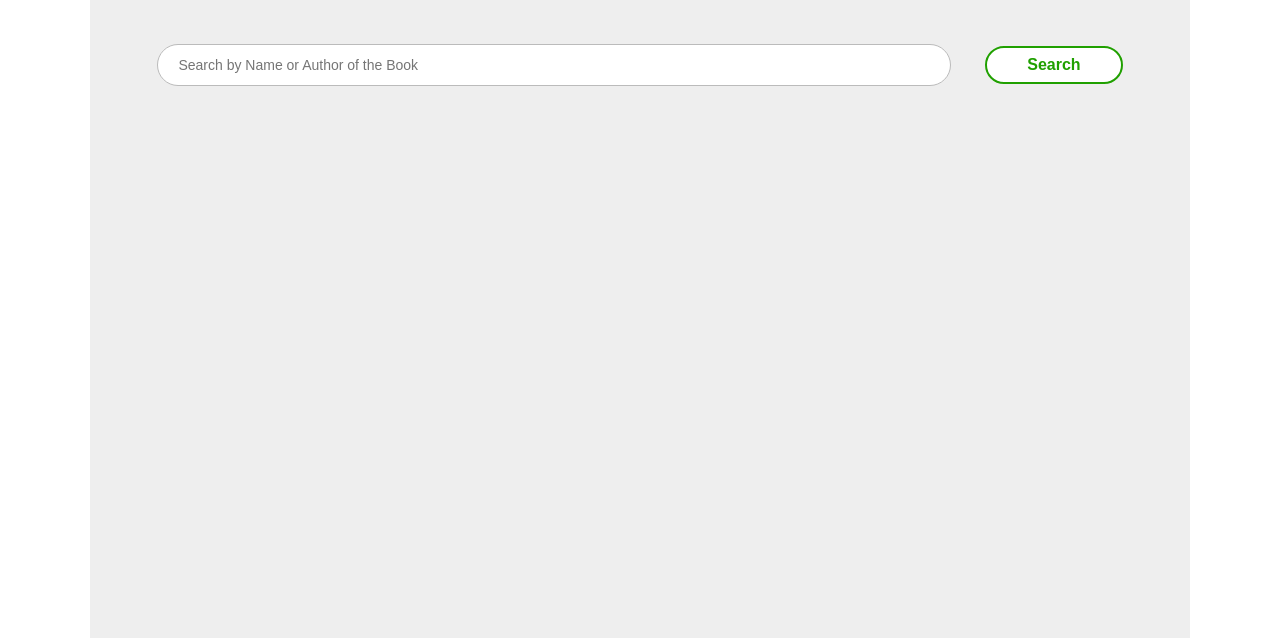
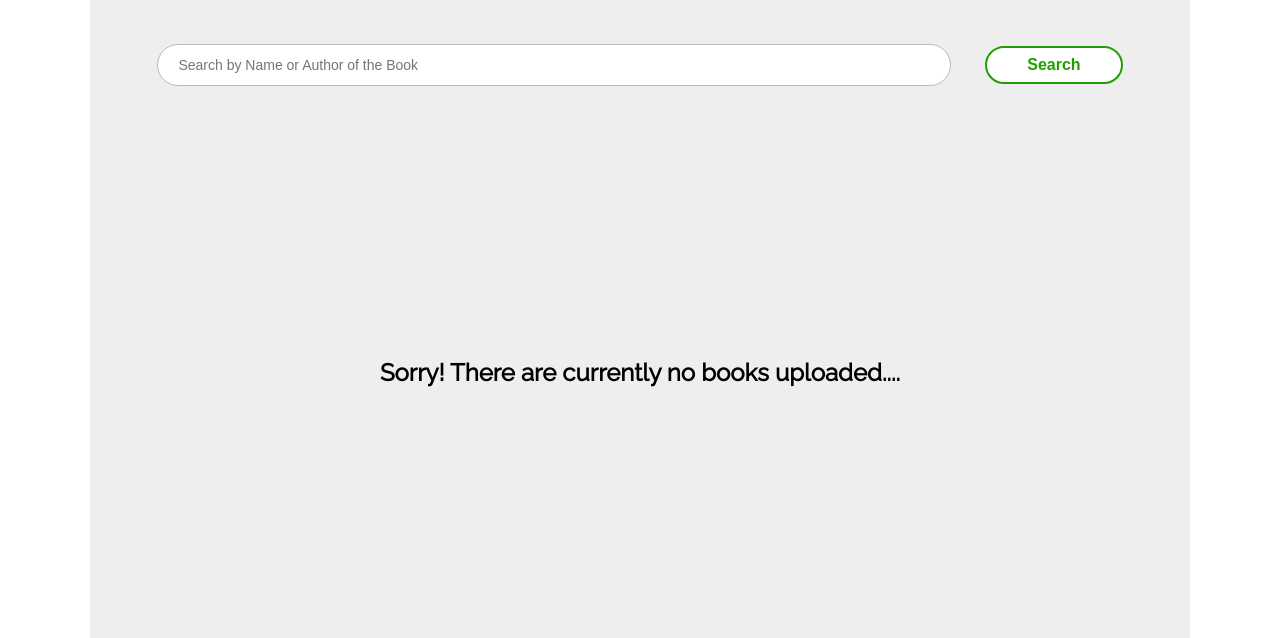
Before and after one commit to passedonwisdom/PassedOnWisdom, a Django app: page /buyAProduct in a window 1280 px wide. Shown: the part 274-912 px from the top of the page. Run offline with Django 3.2, Linux system fonts and the light colour scheme; data that the repository does not hold is empty; some libraries are stand-ins or nearby versions.

Commit message:
added currently no books

```diff
--- a/templates/aboutUs.html
+++ b/templates/aboutUs.html
@@ -18,7 +18,7 @@
         <h1 style="text-align: center;">About Us</h1><hr class="hr">
         <p class="p"><b>Passed On Wisdom</b> is a Campus Company Based in K. J. Somaiya College of Engineering Run by 4 Students from Third Year IT Engineering. We at <b>Passed On Wisdom</b> Aim to Provide the Younger Generations a Marketplace to Buy All the Necessary Items for a College Starter Pack at a Cheaper Price. <b>Passed On Wisdom</b> is a  Platform for All to Post Ads for and Purchase these Items as well as Buy and Sell Reference Books. This Idea is Driven by all Four of us having a Fire within ourselves to Experience Business First hand in College itself! The Idea was seeded in the Early 2020 but was Delayed due to te COVID-19 Pandemic. After Endless Hours of Brainstorming, HardWork, Team Meets and Discussions, <b>Passed On Wisdom</b> is Finally Live! Do use this service and tell your Friends too!</p>
         <h3>In Case of Any Complaints, Queries, Suggestions or Anything Else, Feel Free to Contact Any of Us and We Will Be More than Happy to Assist You! <i class="far fa-smile-beam"></i></h3>
-        <h4>passedonwisdom@gmail.com</h4>
+        <h3>Email: passedonwisdom@gmail.com</h3>
     </div>
     <div class="profile-outer">
         <div class="profile-inner">
--- a/templates/buyAProduct.html
+++ b/templates/buyAProduct.html
@@ -29,7 +29,11 @@
   </div>
 
   <!-- Repeat the following Code for all the books -->
-
+  {% if books.count == 0 %}
+  <div id="searchDiv">
+  <h2>Sorry! There are currently no books uploaded....</h2>
+  </div>
+  {% endif %}
 
   {% for book in books %}
   <div class="bookAd">
--- a/templates/profile.html
+++ b/templates/profile.html
@@ -4,7 +4,7 @@
 
 {% block head-content %}
 {% load static %}
-<title>Login</title>
+<title>Profile</title>
 <link rel="stylesheet" type="text/css" href="{% static 'css/profile.css' %}">
 <script src='https://cdnjs.cloudflare.com/ajax/libs/jquery/2.1.3/jquery.min.js'></script>
 <script src="{% static 'js/login.js' %}"></script>
```
